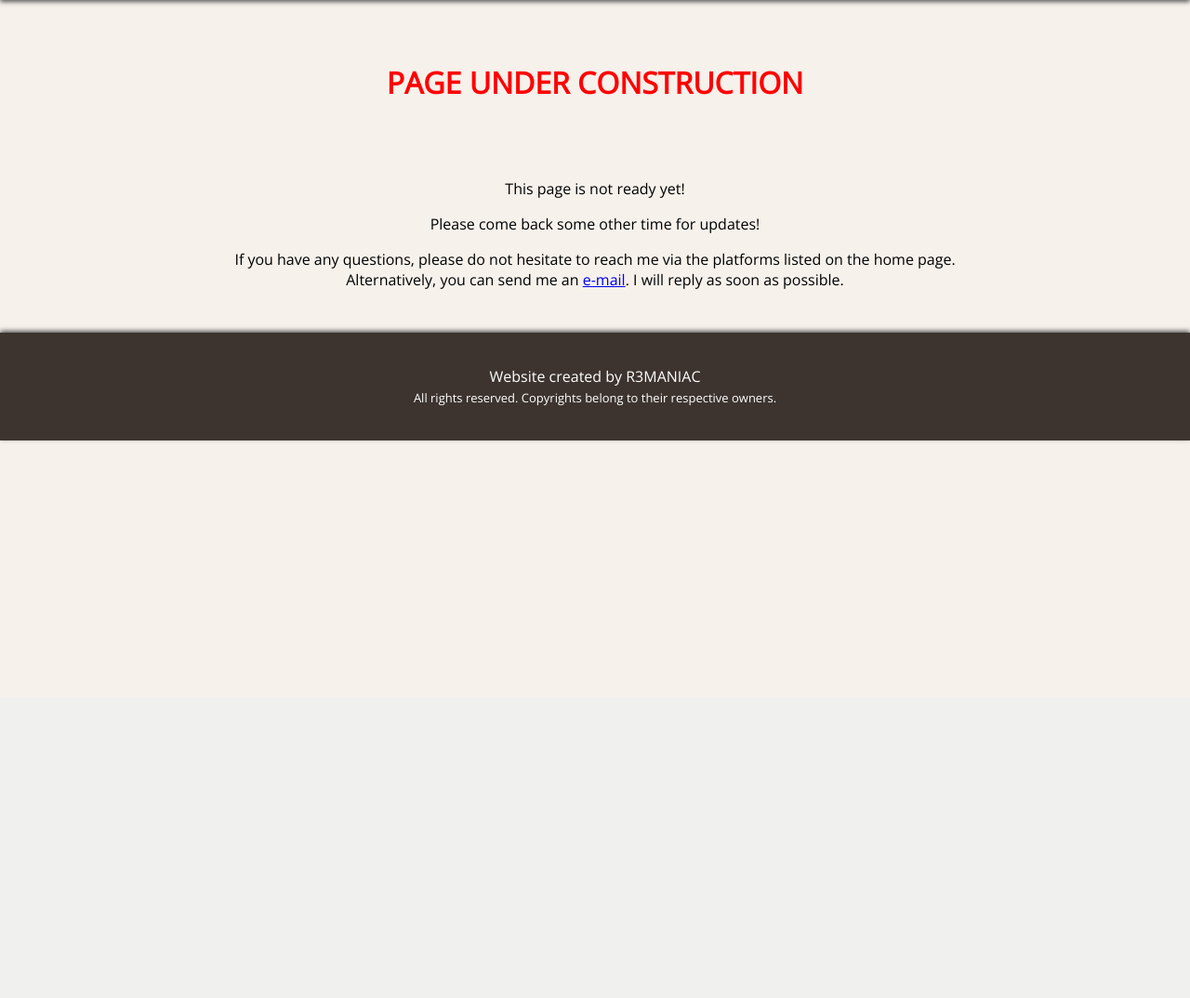
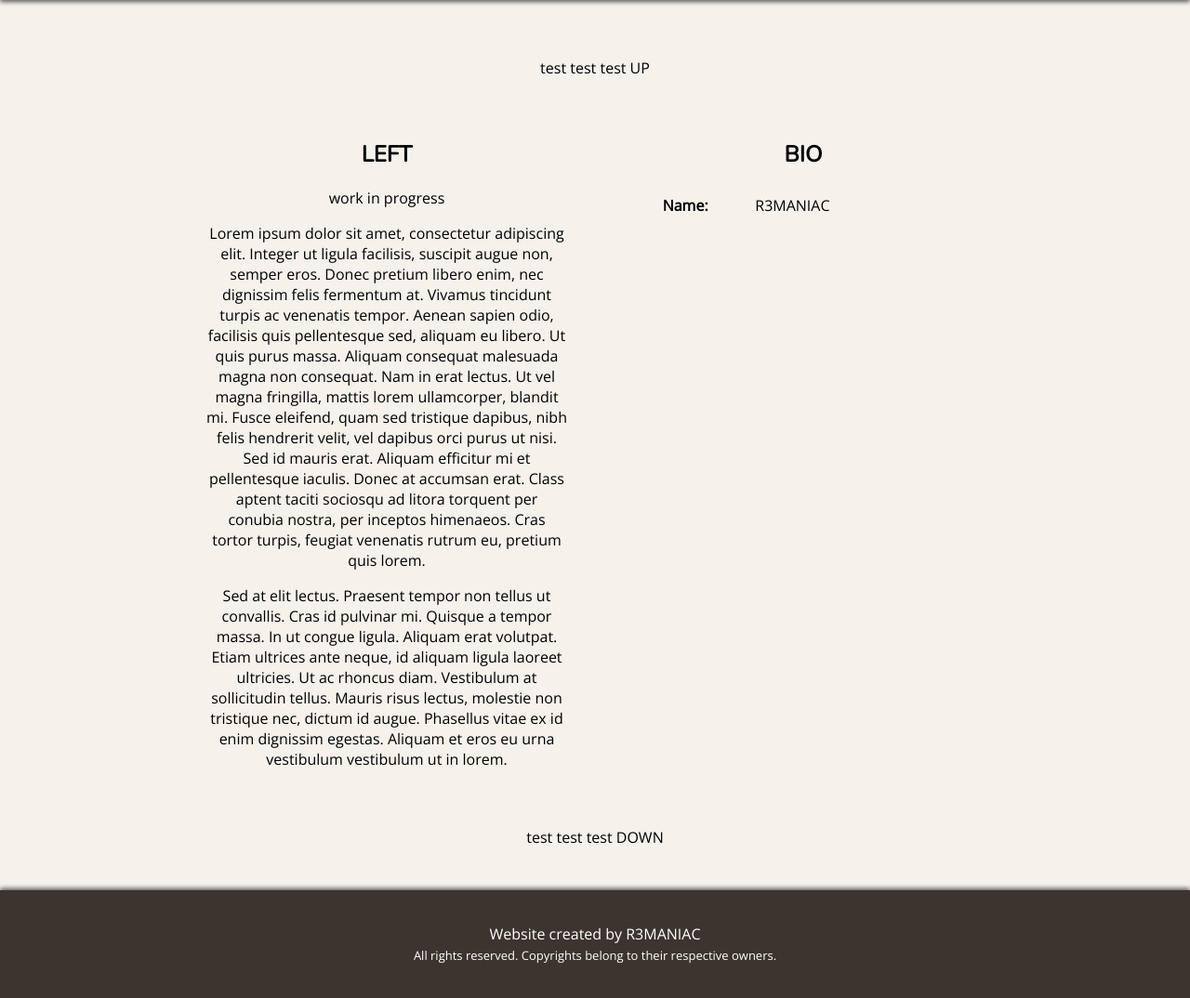
Before and after one commit to remaniac3/remaniac3.github.io, a PHP site: page /about.html in a window 1280 px wide. Shown: the part 50-1124 px from the top of the page at 93% size. Before the commit the page ends 526 px from the top, so only its background shows below. Run offline with PHP 8.4, Linux system fonts and the light colour scheme.

Commit message:
figure out the column boxes

```diff
--- a/about.html
+++ b/about.html
@@ -36,19 +36,19 @@
 <p>
 
 
-
+<!--
 <div class="main">
 
     <p><h1><font color="red">PAGE UNDER CONSTRUCTION</font></h1></p>
 
     <br>
 
-    <!--
+
     <p><a href="https://commons.wikimedia.org/wiki/File:Hopetoun_falls.jpg"><img src="https://remaniac3.github.io/img/Hopetoun_falls.jpg", class="fittoscreen"></a>
         <br>
         <font size="2">Photo by DAVID ILIFF. License: CC-BY-SA 3.0</font>
     </p>
-    -->
+
 
     <br>
 
@@ -58,6 +58,44 @@
         <br>
         Alternatively, you can send me an <a href="mailto:r3maniac@gmail.com">e-mail</a>. I will reply as soon as possible.
     </p>
+
+</div>
+-->
+
+<div class="main">
+
+    <p>test test test UP</p>
+
+        <div class="rowABOUT">
+
+            <div class="aboutLEFT">
+
+                <h2>LEFT</h2>
+
+                <p>work in progress</p>
+
+                <p>Lorem ipsum dolor sit amet, consectetur adipiscing elit. Integer ut ligula facilisis, suscipit augue non, semper eros. Donec pretium libero enim, nec dignissim felis fermentum at. Vivamus tincidunt turpis ac venenatis tempor. Aenean sapien odio, facilisis quis pellentesque sed, aliquam eu libero. Ut quis purus massa. Aliquam consequat malesuada magna non consequat. Nam in erat lectus. Ut vel magna fringilla, mattis lorem ullamcorper, blandit mi. Fusce eleifend, quam sed tristique dapibus, nibh felis hendrerit velit, vel dapibus orci purus ut nisi. Sed id mauris erat. Aliquam efficitur mi et pellentesque iaculis. Donec at accumsan erat. Class aptent taciti sociosqu ad litora torquent per conubia nostra, per inceptos himenaeos. Cras tortor turpis, feugiat venenatis rutrum eu, pretium quis lorem.</p>
+
+                <p>Sed at elit lectus. Praesent tempor non tellus ut convallis. Cras id pulvinar mi. Quisque a tempor massa. In ut congue ligula. Aliquam erat volutpat. Etiam ultrices ante neque, id aliquam ligula laoreet ultricies. Ut ac rhoncus diam. Vestibulum at sollicitudin tellus. Mauris risus lectus, molestie non tristique nec, dictum id augue. Phasellus vitae ex id enim dignissim egestas. Aliquam et eros eu urna vestibulum vestibulum ut in lorem.</p>
+
+            </div>
+
+            <div class="aboutRIGHT">
+
+                <h2>BIO</h2>
+
+                <table id="about">
+                    <tr>
+                        <th>Name: </th>
+                        <td>R3MANIAC</td>
+                    </tr>
+                </table>
+
+            </div>
+
+        </div>
+
+    <p>test test test DOWN</p>
 
 </div>
 
@@ -70,6 +108,8 @@
         </p>
 </div>
 
+</div>
+
 
 
 
--- a/style.css
+++ b/style.css
@@ -150,6 +150,24 @@ h3 {
 
 
 
+/* [ABOUT TABLE] STARTS */
+
+    table#about {
+        font-family: 'Open Sans', sans-serif;
+        border-collapse: collapse;
+        width: 100%;
+        padding-left: 5em;
+    }
+
+    table#about td {
+        text-align: left;
+        padding: 8px;
+    }
+
+/* [ABOUT TABLE] ENDS */
+
+
+
 /* [NAVBAR UL/LI] STARTS */
 
     ul.navbar {
@@ -245,3 +263,37 @@ h3 {
     display: flex;
     justify-content: space-between;
 }
+
+
+
+/* [ABOUT ROWS] STARTS */
+
+    .rowABOUT {
+        display: flex;
+    }
+
+    .aboutLEFT {
+        flex: 50%;
+        padding: 30px;
+    }
+
+    .aboutRIGHT {
+        flex: 50%;
+        padding: 30px;
+    }
+
+    @media screen and (max-width: 600px) {
+        .rowABOUT {
+            width: 100%;
+        }
+
+        .aboutLEFT {
+            width: 100%;
+        }
+
+        .aboutRIGHT {
+            width: 100%;
+        }
+    }
+
+/* [ABOUT ROWS] ENDS */
```
